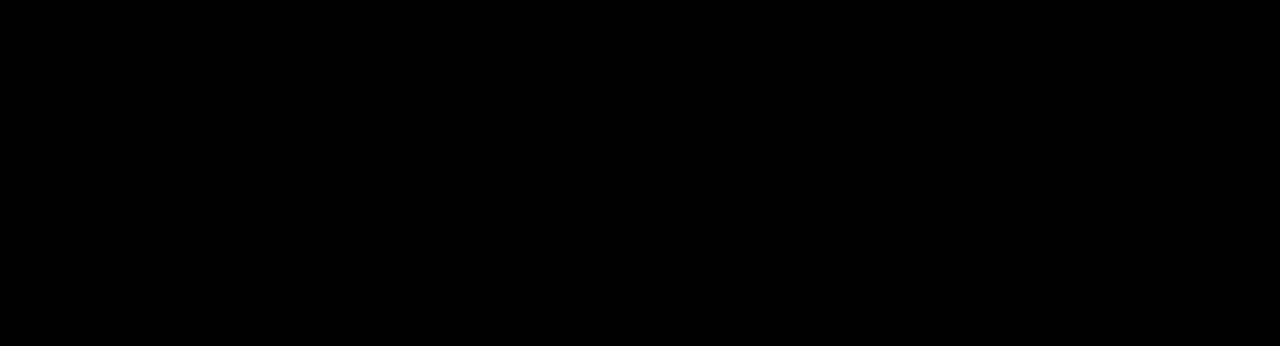
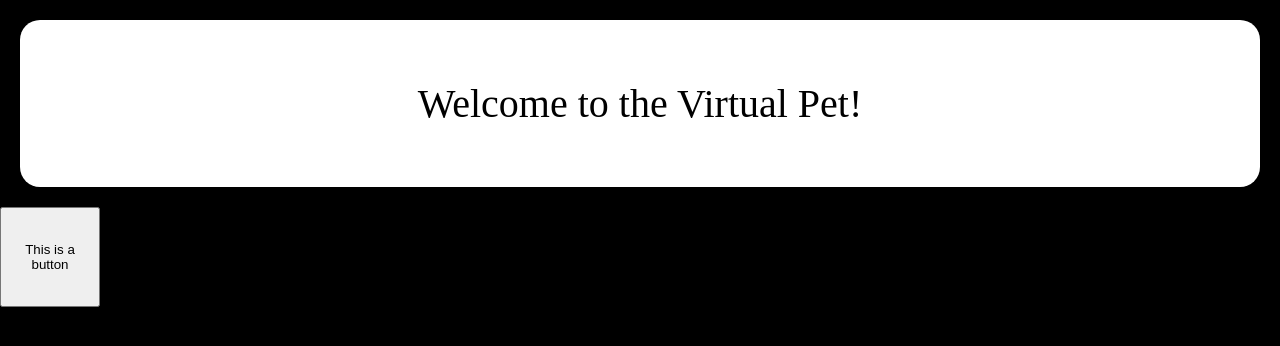
Before and after one commit to staten-island-tech/vite-project-Nom075, a website built with Vite: page Nom/index.html in a window 1280 px wide. Built offline with nearby package versions, Linux system fonts and the light colour scheme.

Commit message:
light and dark thingy

```diff
--- a/Nom/index.html
+++ b/Nom/index.html
@@ -7,9 +7,14 @@
     <meta name="viewport" content="width=device-width, initial-scale=1.0" />
     <title>Virtual Pet</title>
   </head>
-  <body>
-    <div id="app"></div>
-    <p>test</p>
-    <script type="module" src="/src/main.js"></script>
+  <body class = "dark">
+    <div class = "container">
+      <div class = "toolBar">
+        <p>Welcome to the Virtual Pet!</p>
+      </div>
+    </div>
+
+    <button class = "mode">This is a button</button>
+    <script src="src/main.js"></script>
   </body>
 </html>
--- a/Nom/src/main.js
+++ b/Nom/src/main.js
@@ -0,0 +1,16 @@
+function light_and_dark(){
+    modeBTN = document.querySelector(".mode")
+    modeBTN.addEventListener("click", function (){
+    console.log("test")
+        if (document.body.classList.contains("dark")){
+            document.body.classList.add("light")
+            document.body.classList.remove("dark")
+        } else{
+            document.body.classList.add("dark")
+            document.body.classList.remove("light")
+        }
+    })
+}
+
+
+light_and_dark()
--- a/Nom/src/style.css
+++ b/Nom/src/style.css
@@ -1,18 +1,13 @@
-:root{
-  --black: black;
-  --gray: gray;
-  --white: white;
-  --lightGray: lightgray;
+.dark{
+  --mainBackground: black;
+  --secondBackground: rgb(255, 255, 255);
+  --textColor: black;
 }
 
-.darkMode{
-  --primary-color: var(--black);
-  --secondary-color: var(--gray);
-}
-
-.lightMode{
-  --primary-color: var(--white);
-  --secondary-color: var(--lightGray);
+.light{
+  --mainBackground: white;
+  --secondBackground: rgb(236, 236, 236);
+  --textColor: black;
 }
 
 
@@ -20,6 +15,34 @@
 
 
 body{
-  background: var(--black);
+  background-color: var(--mainBackground);
+  margin: 0;
+  padding: 0;
+}
+
+.container{
+  width: 100%;
+  display: flex;
+  justify-content: center;
 
 }
+
+.toolBar{
+  direction: flex;
+  text-align: center;
+  margin: 20px;
+  color: var(--textColor);
+  background-color: var(--secondBackground);
+  width: 1800px;
+  height: auto;
+  padding: 20px;
+  font-size: 40px;
+
+  border-radius: 20px;
+}
+
+
+.mode{
+  width: 100px;
+  height: 100px;
+}
```
